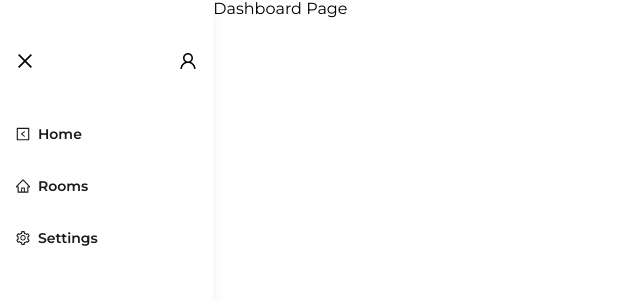
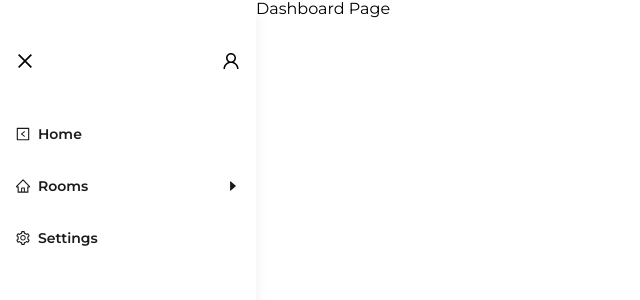
Before and after one commit to Onyx1709/switchwise, a React (Vite) app: page /dashboard in a window 1280 px wide. Shown: the top 300 px of the page, without its empty margins (0-640 px from the left). Built offline with nearby package versions, Linux system fonts and the light colour scheme.

Commit message:
Done with the mobile menu design

```diff
--- a/src/layout/dashboard.jsx
+++ b/src/layout/dashboard.jsx
@@ -28,7 +28,7 @@ function Layout() {
 				{/* Logo */}
 
 				<span
-					className="cursor-pointer text-color-primary text-lg"
+					className="cursor-pointer duration-300 text-color-primary text-lg transform transition hover:scale-105"
 					ref={menu.buttonRef}
 					onClick={() => menu.setVisible(true)}
 				>
@@ -42,7 +42,7 @@ function Layout() {
 					ref={menu.ref}
 				/>
 
-				<div className="h-full min-h-screen w-full lg:ml-auto lg:w-5/6">
+				<div className="h-full min-h-screen w-full lg:ml-auto lg:w-4/5">
 					<Outlet />
 				</div>
 			</div>
--- a/src/layout/sidebar.jsx
+++ b/src/layout/sidebar.jsx
@@ -1,4 +1,7 @@
+/* eslint-disable react/prop-types */
 import {
+	CaretDownOutlined,
+	CaretRightOutlined,
 	LeftSquareOutlined,
 	CloseOutlined,
 	HomeOutlined,
@@ -12,6 +15,93 @@ import routes from '../config/routes';
 
 const sidebarStyle =
 	'bg-white duration-1000 h-full ml-auto overflow-y-auto shadow-lg transform w-3/5 md:px-2 md:w-1/3 lg:px-0 lg:py-6 lg:translate-x-0 lg:w-full xl:py-7';
+
+const activeLinkClasses = 'bg-primary-500 text-gray-100 tracking-widest';
+const inactiveLinkClasses =
+	'duration-500 text-secondary-500 transform transition hover:bg-primary-500 hover:text-gray-100 hover:tracking-widest';
+
+const DefaultIcon = () => <></>;
+
+// eslint-disable-next-line react/prop-types
+function SimpleLink({
+	href = '#',
+	icon: Icon = DefaultIcon,
+	isActive,
+	onClick,
+	title,
+}) {
+	return (
+		<Link
+			className={`${
+				isActive === 0 ? activeLinkClasses : inactiveLinkClasses
+			} cursor-pointer flex font-semibold items-center no-underline p-4 rounded-sm text-sm`}
+			href={href}
+			onClick={onClick}
+		>
+			<span className="mr-2">
+				<Icon />
+			</span>
+			<span className="">{title}</span>
+		</Link>
+	);
+}
+
+// eslint-disable-next-line react/prop-types
+function ListLink({ icon: Icon, onClick, links, title }) {
+	const [visible, setVisible] = React.useState(false);
+
+	const isActive = false;
+
+	return (
+		<div>
+			<div
+				onClick={() => setVisible(!visible)}
+				className={`${
+					isActive === 0 ? activeLinkClasses : inactiveLinkClasses
+				} cursor-pointer flex font-semibold items-center justify-between no-underline p-4 rounded-sm text-sm`}
+			>
+				<div className="flex items-center">
+					<span className="mr-2">
+						<Icon />
+					</span>
+					<span className="">{title}</span>
+				</div>
+				<div>
+					{visible ? (
+						<CaretDownOutlined className="text-xs" />
+					) : (
+						<CaretRightOutlined className="text-tiny" />
+					)}
+				</div>
+			</div>
+			<div
+				className={`${
+					visible ? 'block opacity-100 visible' : 'hidden invisible opacity-0'
+				} duration-500 px-3 transform transition-all`}
+			>
+				{/* eslint-disable-next-line react/prop-types */}
+				{links.map(({ href, title }, index) => {
+					const activeLinkClasses =
+						'bg-primary-50 text-primary-500 tracking-widest';
+					const inactiveLinkClasses =
+						'duration-500 text-secondary-500 transform transition hover:bg-primary-50 hover:text-primary-500 hover:tracking-widest';
+					return (
+						<Link
+							key={index}
+							className={`${
+								isActive === 0 ? activeLinkClasses : inactiveLinkClasses
+							} cursor-pointer flex font-semibold items-center no-underline px-6 py-3 rounded-sm text-sm`}
+							href={href}
+							onClick={onClick}
+						>
+							<span className="">{title}</span>
+						</Link>
+					);
+				})}
+			</div>
+		</div>
+	);
+}
 
 // eslint-disable-next-line react/prop-types
 const Sidebar = ({ setVisible, visible }, ref) => {
@@ -45,7 +135,7 @@ const Sidebar = ({ setVisible, visible }, ref) => {
 		<nav
 			className={`${
 				visible ? 'opacity-100 z-100' : 'opacity-0 z-[-100]'
-			} duration-500 fixed h-full left-0 top-0 overflow-x-hidden w-full lg:bg-gray-100 lg:opacity-100 lg:shadow-lg lg:w-1/6 lg:z-0`}
+			} duration-500 fixed h-full left-0 top-0 overflow-x-hidden w-full lg:bg-gray-100 lg:opacity-100 lg:shadow-lg lg:w-1/5 lg:z-0`}
 			ref={ref}
 			style={{
 				backgroundColor: 'rgba(0, 0, 0, 0.2)',
@@ -58,29 +148,22 @@ const Sidebar = ({ setVisible, visible }, ref) => {
 			>
 				<div className="flex items-center justify-between px-4 py-5">
 					<span
-						className="cursor-pointer text-color-primary text-lg"
+						className="cursor-pointer duration-300 text-color-primary text-lg transform transition hover:scale-105"
 						onClick={() => setVisible(false)}
 					>
 						<CloseOutlined />
 					</span>
-					<span className="cursor-pointer text-color-primary text-lg">
+					<span className="cursor-pointer duration-300 text-color-primary text-lg transform transition hover:scale-105">
 						<UserOutlined />
 					</span>
 				</div>
 				<div className="mt-3">
-					{links.map(({ href, title, icon: Icon }, index) => {
-						return (
-							<Link
-								className="cursor-pointer flex font-semibold items-center no-underline p-4 text-secondary-500 text-sm hover:bg-primary-500 hover:text-gray-100"
-								key={index}
-								href={href || '#'}
-								onClick={visible ? () => setVisible(false) : undefined}
-							>
-								<span className="mr-2">
-									<Icon />
-								</span>
-								<span className="">{title}</span>
-							</Link>
+					{links.map((props, index) => {
+						// eslint-disable-next-line react/prop-types
+						return props.links ? (
+							<ListLink key={index} {...props} />
+						) : (
+							<SimpleLink key={index} {...props} />
 						);
 					})}
 				</div>
```
